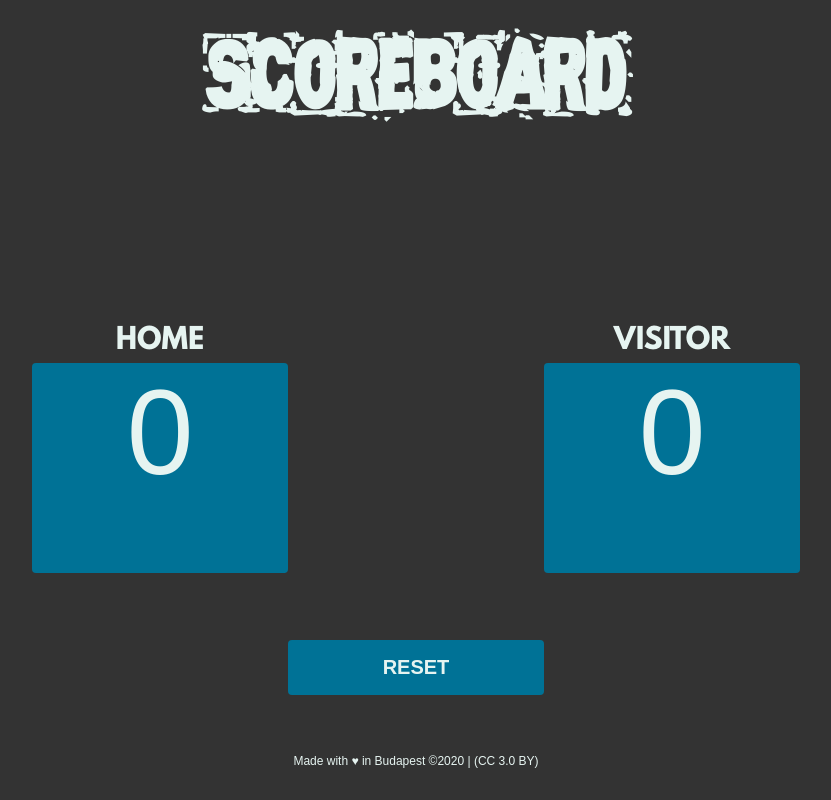
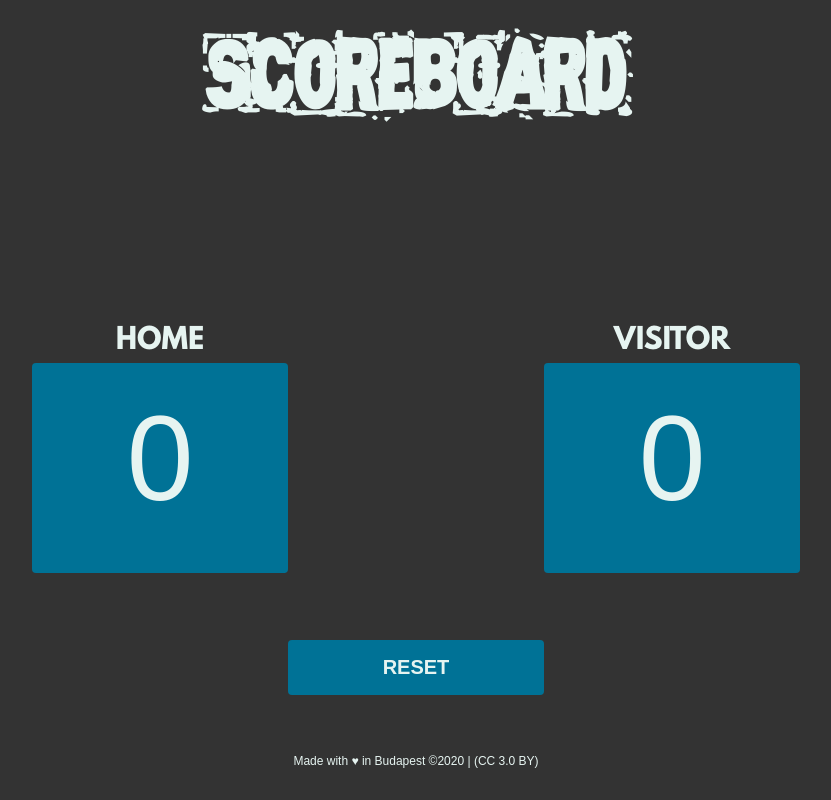
Before and after one commit to rekapalanki/react-scoreboard, a React (Create React App) app: page /1 in a window 1280 px wide. Shown: the whole page, without its empty margins (224-1055 px from the left). Built offline with nearby package versions, Linux system fonts and the light colour scheme.

Commit message:
Fixing counter event handler. Adjusting box styles.

```diff
--- a/package.json
+++ b/package.json
@@ -45,5 +45,6 @@
     "hooks": {
       "pre-commit": "lint-staged"
     }
-  }
+  },
+  "homepage": "https://rekapalanki.github.io/react-scoreboard"
 }
--- a/src/components/Counterboard.js
+++ b/src/components/Counterboard.js
@@ -9,7 +9,7 @@ class Counterboard extends React.Component {
   count = 0;
   count2 = 0;
 
-  countHandler1 = event => {
+  /*countHandler1 = event => {
     let counter = parseFloat(this.count);
     counter++;
     this.count = counter;
@@ -21,6 +21,20 @@ class Counterboard extends React.Component {
     counter2++;
     this.count2 = counter2;
     event.target.innerText = counter2;
+  }*/
+
+  countHandler = event => {
+    if (event.target.id == "team1") {
+      let counter = parseFloat(event.target.innerText);
+      counter++;
+      event.target.innerText = counter;
+      console.log('Team1 scored a goal!');
+    } else if (event.target.id == "team2") {
+      let counter2 = parseFloat(event.target.innerText);
+      counter2++
+      event.target.innerText = counter2;
+      console.log('Team2 scored a goal!');
+    }
   }
 
   /*countHandler = (event) => {
@@ -32,8 +46,6 @@ class Counterboard extends React.Component {
   }*/
 
   resetHandler = (event) => {
-    console.log(this.count);
-    this.count = 0;
     event.target.parentElement.children[2].children[0].children[1].innerText = 0;
     event.target.parentElement.children[2].children[1].children[1].innerText = 0;
     console.log('Reset value');
@@ -49,13 +61,13 @@ class Counterboard extends React.Component {
       <div className="box-container">
         <div id="box1" className="box">
           <h2>Home</h2>
-          <div className="counter" onClick={this.countHandler1}>
+          <div className="counter" id="team1" onClick={this.countHandler}>
           {this.count}
           </div>
         </div>
         <div id="box2" className="box">
           <h2>Visitor</h2>
-          <div className="counter" onClick={this.countHandler2}>
+          <div className="counter" id="team2" onClick={this.countHandler}>
           {this.count2}
           </div>
         </div>
--- a/src/css/style.css
+++ b/src/css/style.css
@@ -12,7 +12,7 @@ body {
   margin: 0;
   position: relative;
   background-color: #333;
-  color: #ECFCFF;
+  color: #ecfcff;
   font-family: leagueSpartan;
 }
 
@@ -31,12 +31,22 @@ body {
   height: 100vh;
 }
 
-.wrapper, .header, h1, .box-container, .box, .form-box, .counter, .footer-wrapper, button {
+.wrapper,
+.header,
+h1,
+.box-container,
+.box,
+.form-box,
+.counter,
+.footer-wrapper,
+button {
   position: absolute;
-  color: #E6F4F1;
+  color: #e6f4f1;
 }
 
-.header, h1, .box-container {
+.header,
+h1,
+.box-container {
   width: 100vw;
 }
 
@@ -48,7 +58,7 @@ body {
 
 h1 {
   top: 10%;
-  font-size: 9vh;
+  font-size: 15vw;
   font-family: zeroZero;
   padding: 0.25rem;
 }
@@ -87,11 +97,12 @@ h2 {
 .counter {
   left: 0;
   right: 0;
-  height: 75%;
+  height: 55%;
+  padding: 20% 0;
   text-align: center;
   background-color: #007296;
   border-radius: 0.25rem;
-  font-size: 15vh;
+  font-size: 15vw;
   font-family: sans-serif;
 }
 
@@ -115,7 +126,7 @@ h2 {
   top: 40%;
 }
 
-input[type=text] {
+input[type="text"] {
   display: inline-block;
   padding: 12px 20px;
   margin: 8px 0;
@@ -124,10 +135,10 @@ input[type=text] {
   transition: 0.5s;
   outline: none;
   background-color: transparent;
-  color: #E6F4F1;
+  color: #e6f4f1;
 }
 
-input[type=text]:focus {
+input[type="text"]:focus {
   border: 3px solid #555;
 }
 
@@ -140,7 +151,7 @@ input[type=text]:focus {
 
   padding: 2rem 1rem;
   font-family: sans-serif;
-  font-size: .75rem;
+  font-size: 0.75rem;
 }
 
 /* ===== COMPONENT STYLES ===== */
@@ -150,8 +161,8 @@ input[type=text]:focus {
 #button1 {
   position: absolute;
   top: 80%;
-  left: 40%;
-  width: 20%;
+  left: 30%;
+  width: 40%;
   font-weight: bold;
   font-size: 2.5vh;
   text-transform: uppercase;
@@ -163,8 +174,19 @@ input[type=text]:focus {
 
 /* MEDIA QUERIES */
 
+@media (orientation: landscape) {
+  #button1 {
+    left: 40%;
+    width: 20%;
+  }
+  .counter {
+    height: 75%;
+    padding: 10% 0;
+    font-size: 15vh;
+  }
+}
+
 @media (min-width: 800px) {
-
   h1 {
     font-size: 10vh;
   }
@@ -198,5 +220,4 @@ input[type=text]:focus {
     width: 40%;
     margin: 0 30%;
   }
-
 }
```
